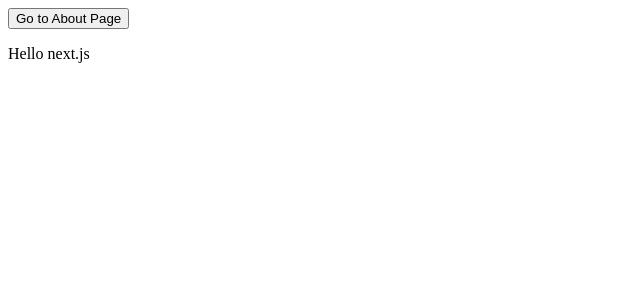
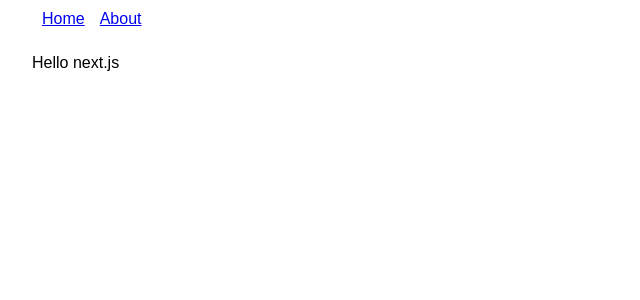
Before and after one commit to ratchagarn/nextjs-playground, a Next.js app: page / in a window 1280 px wide. Shown: the top 300 px of the page, without its empty margins (0-640 px from the left). Built offline with nearby package versions, Linux system fonts and the light colour scheme.

Commit message:
Add Layout

```diff
--- /dev/null
+++ b/components/Header.js
@@ -0,0 +1,29 @@
+/**
+ * -=-=-=-=-=-=-=-=-=-=-=-=-=-=-=-=-=-=-=-=-=-=-=-=-=-=-=-=
+ * Component - Header
+ * -=-=-=-=-=-=-=-=-=-=-=-=-=-=-=-=-=-=-=-=-=-=-=-=-=-=-=-=
+ */
+import Link from 'next/link';
+
+const Header = () => (
+  <header>
+    <Link href="/">
+      <a>Home</a>
+    </Link>
+    <Link href="/about">
+      <a>About</a>
+    </Link>
+
+    <style jsx>{`
+      header {
+        padding: 10px;
+      }
+
+      header a {
+        margin-right: 15px;
+      }
+    `}</style>
+  </header>
+);
+
+export default Header;
--- /dev/null
+++ b/components/Layout.js
@@ -0,0 +1,40 @@
+/**
+ * -=-=-=-=-=-=-=-=-=-=-=-=-=-=-=-=-=-=-=-=-=-=-=-=-=-=-=-=
+ * Component - Layout
+ * -=-=-=-=-=-=-=-=-=-=-=-=-=-=-=-=-=-=-=-=-=-=-=-=-=-=-=-=
+ */
+import Header from './Header';
+
+const Layout = (props) => (
+  <div className="MainLayout">
+    <Header />
+    {props.children}
+
+    <style jsx global>{`
+      html {
+        box-sizing: border-box;
+      }
+
+      *, *:before, *:after {
+        box-sizing: inherit;
+      }
+
+      body {
+        margin: 0;
+        padding: 0;
+        font-family: Arial, Verdana, Tahoma;
+        font-size: 16px;
+      }
+    `}</style>
+
+    <style jsx>{`
+      .MainLayout {
+        width: 95%;
+        margin-left: auto;
+        margin-right: auto;
+      }
+    `}</style>
+  </div>
+);
+
+export default Layout;
--- a/pages/about.js
+++ b/pages/about.js
@@ -3,9 +3,11 @@
  * Page - about
  * -=-=-=-=-=-=-=-=-=-=-=-=-=-=-=-=-=-=-=-=-=-=-=-=-=-=-=-=
  */
+import Header from '../components/Header';
 
 export default () => (
   <div>
+    <Header />
     <p>This is about page.</p>
     <p>Lorem ipsum dolor sit amet, consectetur adipisicing elit, sed do eiusmod tempor incididunt ut labore et dolore magna aliqua. Ut enim ad minim veniam, quis nostrud exercitation ullamco laboris nisi ut aliquip ex ea commodo consequat. Duis aute irure dolor in reprehenderit in voluptate velit esse cillum dolore eu fugiat nulla pariatur. Excepteur sint occaecat cupidatat non proident, sunt in culpa qui officia deserunt mollit anim id est laborum.</p>
   </div>
--- a/pages/index.js
+++ b/pages/index.js
@@ -3,15 +3,12 @@
  * Pages - index
  * -=-=-=-=-=-=-=-=-=-=-=-=-=-=-=-=-=-=-=-=-=-=-=-=-=-=-=-=
  */
-import Link from 'next/link';
+import Layout from '../components/Layout';
 
 const Index = () => (
-  <div>
-    <Link href="/about" style={{ fontSize: 20 }}>
-      <button>Go to About Page</button>
-    </Link>
+  <Layout>
     <p>Hello next.js</p>
-  </div>
+  </Layout>
 );
 
 export default Index;
```
